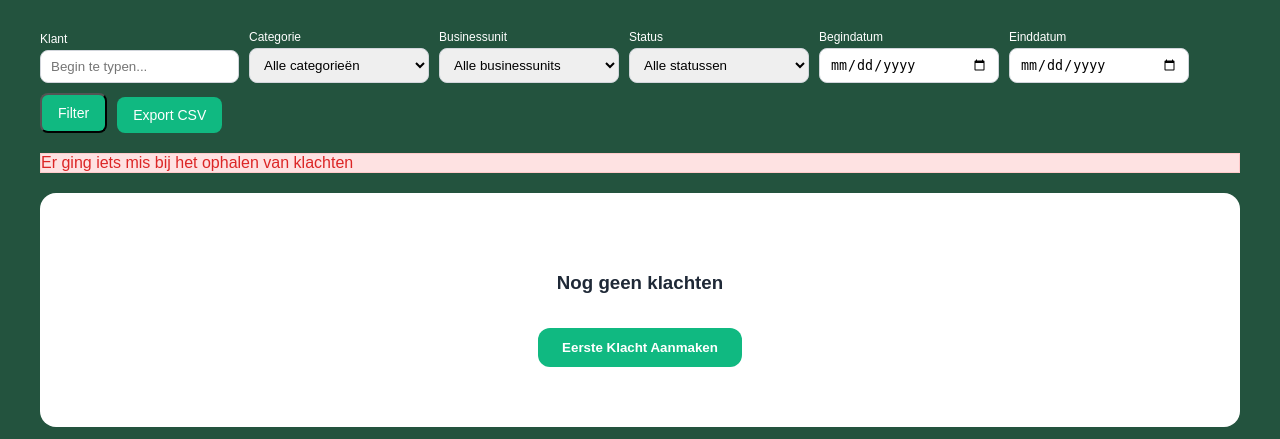
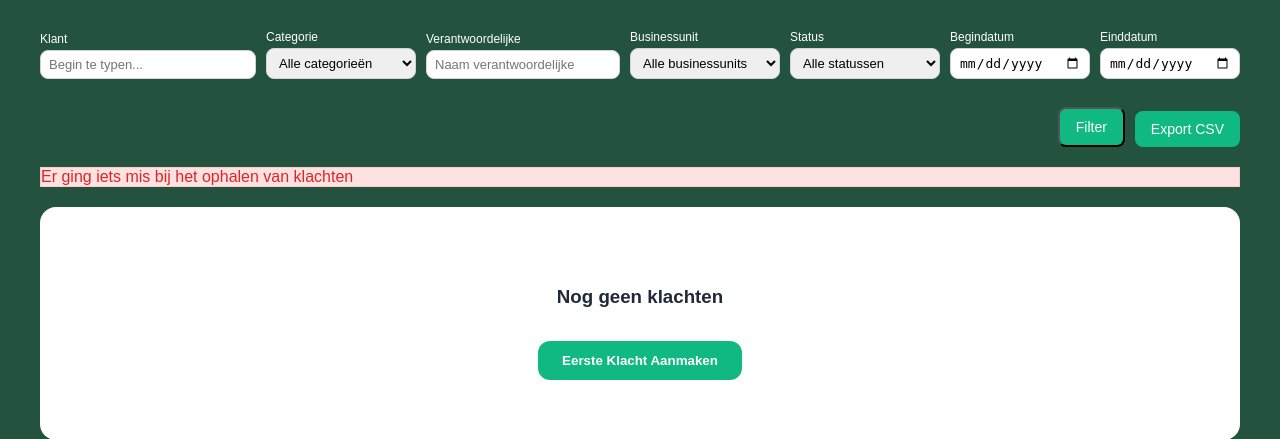
Before and after one commit to A-D-DBS-application/web-application-2025-group-10, a Flask app: page /user/klachten in a window 1280 px wide. Shown: the part 62-501 px from the top of the page. Run offline with Flask 3, Linux system fonts and the light colour scheme; the visitor is signed in with stand-in values (Sample User, id 1); data that the repository does not hold is empty.

Commit message:
voorlopig

```diff
--- a/app/routes.py
+++ b/app/routes.py
@@ -323,7 +323,16 @@
 def get_bu_value(obj):
     if not obj:
         return ''
-    return (obj.get('businessunit') or obj.get('productiebedrijf') or '').strip()
+    if obj.get('businessunit'):
+        return str(obj.get('businessunit')).strip()
+    if obj.get('productiebedrijf'):
+        return str(obj.get('productiebedrijf')).strip()
+    try:
+        if obj.get('productiebedrijf_id'):
+            return (get_productiebedrijf_name(obj.get('productiebedrijf_id')) or '').strip()
+    except Exception:
+        return ''
+    return ''
 
 @main.route('/user/klachten')
 def user_klachten():
@@ -340,9 +349,9 @@
             m = re.search(r"'([^']+)' column", str(errmsg))
             return m.group(1) if m else None
 
-        # Try to select with relational joins so fewer server calls are required
+        # Try to select with relational joins so fewer server calls are required (incl. verantwoordelijke naam)
         try:
-            query = supabase.table("klacht").select("*, klant:klant_id(klantnaam), categorie:probleemcategorie(type)").order("datum_melding", {"ascending": False})
+            query = supabase.table("klacht").select("*, klant:klant_id(klantnaam), categorie:probleemcategorie(type), vertegenwoordiger:vertegenwoordiger_id(naam)").order("datum_melding", {"ascending": False})
             # if User: only their own klachten
             if role == 'User':
                 user_id_int = safe_int(session['user_id'])
@@ -360,9 +369,9 @@
                 user_id_int = safe_int(session['user_id'])
                 query = query.eq("vertegenwoordiger_id", user_id_int)
             elif role == 'Key user':
-                bu_name = session.get('productiebedrijf_naam')
-                if bu_name and missing_col != 'productiebedrijf':
-                    query = query.eq("productiebedrijf", bu_name)
+                bu_id = session.get('productiebedrijf_id')
+                if bu_id:
+                    query = query.eq("productiebedrijf_id", safe_int(bu_id))
             try:
                 response = query.execute()
                 check_supabase_response(response, "fetching klachten fallback")
@@ -370,6 +379,65 @@
             except Exception as e2:
                 print(f"Warning: fallback select failed: {e2}")
                 klachten = []
+
+        # Attach vertegenwoordiger naam to each complaint (for filtering and display)
+        rep_map = {}
+        reps_for_filter = []
+        try:
+            def resolve_rep_id(row):
+                if row is None:
+                    return None
+                direct = safe_int(row.get('vertegenwoordiger_id'))
+                if isinstance(direct, int):
+                    return direct
+                # soms zit de id in een nested object
+                if isinstance(row.get('vertegenwoordiger'), dict):
+                    nested = safe_int(row['vertegenwoordiger'].get('gebruiker_id') or row['vertegenwoordiger'].get('id'))
+                    if isinstance(nested, int):
+                        return nested
+                return None
+
+            rep_ids = [resolve_rep_id(k) for k in klachten]
+            rep_ids = [r for r in rep_ids if isinstance(r, int)]
+            if rep_ids:
+                rep_resp = supabase.table("gebruiker").select("gebruiker_id, naam").in_("gebruiker_id", rep_ids).execute()
+                check_supabase_response(rep_resp, "fetch vertegenwoordigers for klachten")
+                rep_map = {safe_int(r.get('gebruiker_id')): r.get('naam') for r in (rep_resp.data or []) if r.get('gebruiker_id') is not None}
+            for k in klachten:
+                rep_key = resolve_rep_id(k)
+                # first try nested join
+                rep_name = ''
+                if isinstance(k.get('vertegenwoordiger'), dict):
+                    rep_name = k['vertegenwoordiger'].get('naam') or ''
+                if not rep_name:
+                    rep_name = rep_map.get(rep_key)
+                if not rep_name and rep_key is not None:
+                    try:
+                        single_resp = supabase.table("gebruiker").select("naam").eq("gebruiker_id", rep_key).execute()
+                        check_supabase_response(single_resp, "fetch vertegenwoordiger naam single")
+                        if single_resp.data and single_resp.data[0].get('naam'):
+                            rep_name = single_resp.data[0].get('naam')
+                            rep_map[rep_key] = rep_name
+                    except Exception as ex_fetch_rep:
+                        print(f"Warning: kon vertegenwoordiger naam niet ophalen voor id {rep_key}: {ex_fetch_rep}")
+                if not k.get('vertegenwoordiger') and rep_name:
+                    k['vertegenwoordiger'] = {'naam': rep_name}
+                # Always store a flat name for easy rendering
+                if rep_name:
+                    k['vertegenwoordiger_naam'] = rep_name
+            reps_for_filter = [{'id': rid, 'naam': nm} for rid, nm in rep_map.items() if nm]
+            reps_for_filter = sorted(reps_for_filter, key=lambda x: x['naam'].lower())
+        except Exception as e:
+            print(f"Warning: vertegenwoordiger info kon niet geladen worden: {e}")
+            reps_for_filter = []
+        # Fallback: use stored vertegenwoordiger_naam if join/fetch failed
+        for k in klachten:
+            if not k.get('vertegenwoordiger_naam') and k.get('vertegenwoordiger_id'):
+                if isinstance(k.get('vertegenwoordiger'), dict) and k['vertegenwoordiger'].get('naam'):
+                    k['vertegenwoordiger_naam'] = k['vertegenwoordiger']['naam']
+            if k.get('vertegenwoordiger_naam'):
+                if not k.get('vertegenwoordiger'):
+                    k['vertegenwoordiger'] = {'naam': k['vertegenwoordiger_naam']}
 
         # Apply filters from GET params
         klant_id = request.args.get('klant_id')
@@ -386,6 +454,7 @@
         date_from = request.args.get('date_from')
         date_to = request.args.get('date_to')
         businessunit_filter = request.args.get('productiebedrijf')
+        verantwoordelijke_naam = (request.args.get('vertegenwoordiger_naam') or '').strip()
 
         if klant_id:
             klachten = [k for k in klachten if str(k.get('klant_id')) == str(klant_id)]
@@ -393,6 +462,16 @@
             klachten = [k for k in klachten if str(k.get('categorie_id')) == str(categorie_id)]
         if status:
             klachten = [k for k in klachten if k.get('status') == status]
+        if verantwoordelijke_naam and role in ('Admin', 'Key user'):
+            name_lower = verantwoordelijke_naam.lower()
+            def match_rep(k):
+                nm = ''
+                if isinstance(k.get('vertegenwoordiger'), dict):
+                    nm = k['vertegenwoordiger'].get('naam') or ''
+                if not nm and k.get('vertegenwoordiger_id') in rep_map:
+                    nm = rep_map.get(k.get('vertegenwoordiger_id')) or ''
+                return name_lower in nm.lower()
+            klachten = [k for k in klachten if match_rep(k)]
         if date_from:
             klachten = [k for k in klachten if k.get('datum_melding') and str(k['datum_melding'])[:10] >= date_from]
         if date_to:
@@ -400,17 +479,26 @@
         # normalize businessunit field
         bu_session = (session.get('productiebedrijf_naam') or '').strip()
         for k in klachten:
-            if not k.get('businessunit'):
-                k['businessunit'] = get_bu_value(k) or bu_session
-            if not k.get('productiebedrijf'):
-                k['productiebedrijf'] = k.get('businessunit')
+            # prefer explicit businessunit
+            if k.get('businessunit'):
+                k['businessunit'] = str(k.get('businessunit')).strip()
+            elif k.get('productiebedrijf'):
+                k['businessunit'] = str(k.get('productiebedrijf')).strip()
+            else:
+                bu_name_from_id = ''
+                try:
+                    if k.get('productiebedrijf_id'):
+                        bu_name_from_id = get_productiebedrijf_name(k.get('productiebedrijf_id'))
+                except Exception:
+                    bu_name_from_id = ''
+                k['businessunit'] = bu_name_from_id or bu_session
 
         # apply role-based businessunit filter locally for key user
         if role == 'Key user' and bu_session:
-            klachten = [k for k in klachten if get_bu_value(k) == bu_session]
+            klachten = [k for k in klachten if (k.get('businessunit') == bu_session)]
 
         if businessunit_filter and role != 'Key user':
-            klachten = [k for k in klachten if get_bu_value(k) == businessunit_filter.strip()]
+            klachten = [k for k in klachten if get_bu_value(k) == businessunit_filter.strip() or get_productiebedrijf_name(k.get('productiebedrijf_id')) == businessunit_filter.strip()]
 
         # Als er niets terugkomt, probeer nog één keer een kale select zonder filters
         if not klachten:
@@ -441,16 +529,19 @@
         for k in klachten:
             if not k.get('klant') and k.get('klant_id') in klanten_map:
                 k['klant'] = {'klantnaam': klanten_map.get(k.get('klant_id'))}
-            if not k.get('productiebedrijf'):
-                k['productiebedrijf'] = session.get('productiebedrijf_naam') or ''
-
-        return render_template('user_klachten.html', klachten=klachten, categorieen=categorieen, klanten=klanten, businessunits=businessunits_used)
+
+        return render_template('user_klachten.html',
+                               klachten=klachten,
+                               categorieen=categorieen,
+                               klanten=klanten,
+                               businessunits=businessunits_used,
+                               vertegenwoordigers=reps_for_filter)
     except Exception as e:
         print(f"Exception in user_klachten: {e}")
         traceback.print_exc()
         flash('Er ging iets mis bij het ophalen van klachten', 'error')
         # Return with empty lists so template can still render
-        return render_template('user_klachten.html', klachten=[], categorieen=[], klanten=[])
+        return render_template('user_klachten.html', klachten=[], categorieen=[], klanten=[], vertegenwoordigers=[])
 
 
 @main.route('/user/klacht/<int:klacht_id>/details')
@@ -662,8 +753,7 @@
             reden_afwijzing = request.form.get('reden_afwijzing', '').strip()
             ondernemingsnummer = request.form.get('ondernemingsnummer', '').strip()
             businessunit = request.form.get('productiebedrijf', '').strip() or (session.get('productiebedrijf_naam') or '').strip()
-            notify_customer = request.form.get('notify_customer') == 'on'
-
+            bu_id = resolve_or_create_productiebedrijf(businessunit) if businessunit else None
             print("DEBUG - Form data ontvangen:")
             print(f"  Klant ID: {klant_id}")
             print(f"  Categorie ID: {categorie_id}")
@@ -753,6 +843,7 @@
             # Klacht aanmaken
             nieuwe_klacht = {
                 'vertegenwoordiger_id': session['user_id'],
+                'vertegenwoordiger_naam': session.get('user_naam'),
                 'klant_id': int(klant_id),
                 'categorie_id': int(categorie_id),
                 'order_nummer': order_nummer,
@@ -763,8 +854,9 @@
                 'status': 'Ingediend',
                 'datum_melding': vandaag,
                 'reden_afwijzing': reden_afwijzing,
-                'productiebedrijf': businessunit,
-                'businessunit': businessunit,
+                'businessunit': businessunit or None,
+                'productiebedrijf': businessunit or None,
+                'productiebedrijf_id': bu_id,
                 'gm_opmerking': None,
                 'datum_laatst_bewerkt': vandaag
             }
@@ -794,6 +886,14 @@
                 except Exception as ex:
                     msg = str(ex)
                     col = missing_column_in_payload(msg)
+                    # If businessunit column is missing, try alternate column name 'productiebedrijf'
+                    if col == 'businessunit' and payload.get('businessunit') is not None:
+                        alt_payload = {('productiebedrijf' if k == 'businessunit' else k): v for k, v in payload.items()}
+                        alt_resp = supabase.table("klacht").insert(alt_payload).execute()
+                        alt_err = getattr(alt_resp, 'error', None)
+                        if alt_err:
+                            raise Exception(getattr(alt_err, 'message', str(alt_err)))
+                        return alt_resp
                     if col:
                         cleaned = without_column(payload, col)
                         resp_clean = supabase.table("klacht").insert(cleaned).execute()
@@ -813,19 +913,6 @@
                     print(f"Error sending new complaint notifications: {e}")
                 # Notify GM or Sales manager if needed
                 # Simple notification: find all users with role Admin/Key user in same bedrijf
-                try:
-                    # send a very simple email
-                    if notify_customer:
-                        # Get klant details to email if present
-                        klant_email = None
-                        if klant_id:
-                            kresp = supabase.table("klant").select("email").eq("klant_id", int(klant_id)).execute()
-                            klant_email = kresp.data[0].get('email') if (kresp.data and kresp.data[0]) else None
-                        if klant_email:
-                            send_email("Uw klacht is aangemeld", f"Beste klant, uw klacht is aangemeld. Klacht ID: {response.data[0].get('klacht_id')}", [klant_email])
-                except Exception as e:
-                    print(f"Error sending notification: {e}")
-
                 flash('Klacht succesvol aangemaakt!', 'success')
                 return redirect(url_for('main.user_klachten'))
             else:
@@ -1000,9 +1087,25 @@
         flash('Toegang geweigerd', 'error')
         return redirect(url_for('main.login'))
     try:
+        # Block deletion when the user still owns open complaints
+        klachten_resp = supabase.table("klacht").select("klacht_id, status").eq("vertegenwoordiger_id", user_id).execute()
+        check_supabase_response(klachten_resp, "admin delete user fetch klachten")
+        klachten = klachten_resp.data or []
+        open_klachten = [k for k in klachten if (k.get('status') or '').strip() not in ('Afgehandeld', 'Afgewezen')]
+        if open_klachten:
+            count_open = len(open_klachten)
+            flash(f'Kan gebruiker niet verwijderen: er zijn nog {count_open} openstaande klacht(en). Wijs ze eerst toe aan een andere verantwoordelijke.', 'error')
+            return redirect(url_for('main.admin_users_page'))
+
         resp = supabase.table("gebruiker").delete().eq("gebruiker_id", user_id).execute()
         check_supabase_response(resp, "admin delete user")
-        flash('Gebruiker verwijderd', 'success')
+        # Verify that the row is actually gone
+        verify_resp = supabase.table("gebruiker").select("gebruiker_id").eq("gebruiker_id", user_id).execute()
+        check_supabase_response(verify_resp, "admin delete user verify")
+        if verify_resp.data:
+            flash('Fout bij verwijderen gebruiker', 'error')
+        else:
+            flash('Gebruiker verwijderd', 'success')
     except Exception as e:
         print(f"admin_delete_user error: {e}")
         flash('Fout bij verwijderen gebruiker', 'error')
@@ -1044,12 +1147,13 @@
         return redirect(url_for('main.login'))
     try:
         # haal klacht op om businessunit te checken
-        klacht_resp = supabase.table("klacht").select("productiebedrijf").eq("klacht_id", klacht_id).execute()
+        klacht_resp = supabase.table("klacht").select("productiebedrijf_id, businessunit").eq("klacht_id", klacht_id).execute()
         check_supabase_response(klacht_resp, "fetch klacht for assign")
         klacht_obj = klacht_resp.data[0] if klacht_resp.data else {}
         if role == 'Key user':
             my_bu = session.get('productiebedrijf_naam')
-            if my_bu and klacht_obj.get('productiebedrijf') and klacht_obj.get('productiebedrijf') != my_bu:
+            complaint_bu = klacht_obj.get('businessunit') or get_productiebedrijf_name(klacht_obj.get('productiebedrijf_id'))
+            if my_bu and complaint_bu and complaint_bu != my_bu:
                 flash('Toegang geweigerd voor deze businessunit', 'error')
                 return redirect(url_for('main.klacht_details', klacht_id=klacht_id))
 
@@ -1261,6 +1365,7 @@
         reden_afwijzing = request.form.get('reden_afwijzing', '').strip()
         ondernemingsnummer = request.form.get('ondernemingsnummer', '').strip()
         businessunit = request.form.get('productiebedrijf', '').strip() or (session.get('productiebedrijf_naam') or '').strip()
+        bu_id = resolve_or_create_productiebedrijf(businessunit) if businessunit else None
         vertegenwoordiger_id = request.form.get('vertegenwoordiger_id', '').strip()  # nieuw
 
         # Valideer verplichte velden
@@ -1316,11 +1421,14 @@
 
         # Build update_data — include status/prioriteit BEFORE update if manager
         update_data = {
-                'order_nummer': order_nummer or None,
+            'order_nummer': order_nummer or None,
             'categorie_id': int(categorie_id),
             'mogelijke_oorzaak': mogelijke_oorzaak or None,
             'reden_afwijzing': reden_afwijzing or None,
+            'businessunit': businessunit or klacht_row.get('businessunit'),
             'productiebedrijf': businessunit or klacht_row.get('productiebedrijf'),
+            'productiebedrijf_id': bu_id if bu_id is not None else klacht_row.get('productiebedrijf_id'),
+            'vertegenwoordiger_naam': klacht_row.get('vertegenwoordiger_naam') or session.get('user_naam'),
             'datum_laatst_bewerkt': datetime.utcnow().isoformat(),
             'bijlages': existing_bijlages if existing_bijlages else None
         }
--- a/app/templates/user_klachten.html
+++ b/app/templates/user_klachten.html
@@ -36,8 +36,10 @@
         .back-button:hover { background: #059669; transform: translateY(-2px); }
         .header h1 { color: white; margin: 0; }
         .filters { display:flex; gap:10px; align-items:flex-end; flex-wrap:wrap; margin-bottom:12px; }
-        .filter-field { display:flex; flex-direction:column; gap:4px; color:#fff; font-size:12px; min-width:180px; }
-        .filter-field input, .filter-field select { padding:8px 10px; border-radius:8px; border:1px solid #d1d5db; }
+        .filter-field { display:flex; flex-direction:column; gap:4px; color:#fff; font-size:12px; min-width:130px; }
+        .filter-field input, .filter-field select { padding:6px 8px; border-radius:8px; border:1px solid #d1d5db; font-size:13px; }
+        .filter-field select { min-width: 150px; }
+        .filters .compact-btn { margin-top: 18px; }
         .klachten-table { width: 100%; border-collapse: collapse; margin-top: 20px; background: white; border-radius: 16px; overflow: hidden; box-shadow: 0 4px 12px rgba(0, 0, 0, 0.1); }
         .klachten-table th, .klachten-table td { padding: 16px; text-align: left; border-bottom: 1px solid #e5e7eb; color: #1f2937; }
         .klachten-table th { background: #10b981; color: white; font-weight: bold; }
@@ -71,7 +73,7 @@
         </div>
 
         <form method="GET" class="filters">
-            <div class="filter-field">
+            <div class="filter-field" style="flex:1; min-width:140px;">
                 <label for="klant_filter">Klant</label>
                 <input type="text" id="klant_filter" name="klant_naam" list="klanten_filter" value="{{ request.args.get('klant_naam') or '' }}" placeholder="Begin te typen...">
                 <input type="hidden" name="klant_id" id="klant_id_filter" value="{{ request.args.get('klant_id') or '' }}">
@@ -90,6 +92,17 @@
                     {% endfor %}
                 </select>
             </div>
+            {% if session.get('user_rol') in ['Admin', 'Key user'] %}
+            <div class="filter-field" style="min-width:150px;">
+                <label for="vertegenwoordiger_naam">Verantwoordelijke</label>
+                <input type="text" id="vertegenwoordiger_naam" name="vertegenwoordiger_naam" list="vertegenwoordigers_filter" value="{{ request.args.get('vertegenwoordiger_naam') or '' }}" placeholder="Naam verantwoordelijke">
+                <datalist id="vertegenwoordigers_filter">
+                    {% for rep in vertegenwoordigers or [] %}
+                        <option value="{{ rep.naam }}"></option>
+                    {% endfor %}
+                </datalist>
+            </div>
+            {% endif %}
             {% if session.get('user_rol') != 'Key user' %}
             <div class="filter-field">
                 <label for="productiebedrijf">Businessunit</label>
@@ -101,7 +114,7 @@
                 </select>
             </div>
             {% endif %}
-            <div class="filter-field">
+            <div class="filter-field" style="min-width:140px;">
                 <label for="status">Status</label>
                 <select name="status" id="status">
                     <option value="">Alle statussen</option>
@@ -112,20 +125,20 @@
                     <option value="Afgehandeld" {% if request.args.get('status') == 'Afgehandeld' %}selected{% endif %}>Afgehandeld</option>
                 </select>
             </div>
-            <div class="filter-field">
+            <div class="filter-field" style="min-width:140px;">
                 <label for="date_from">Begindatum</label>
                 <input type="date" id="date_from" name="date_from" value="{{ request.args.get('date_from') or '' }}">
             </div>
-            <div class="filter-field">
+            <div class="filter-field" style="min-width:140px;">
                 <label for="date_to">Einddatum</label>
                 <input type="date" id="date_to" name="date_to" value="{{ request.args.get('date_to') or '' }}">
             </div>
-            <div class="filter-field" style="min-width:auto;">
-                <button type="submit" class="action-link" style="padding:10px 16px;">Filter</button>
+            <div class="filter-field compact-btn" style="min-width:auto; margin-left:auto;">
+                <button type="submit" class="action-link" style="padding:10px 16px; white-space:nowrap;">Filter</button>
             </div>
             {% if session.get('user_rol') in ['Admin', 'Key user'] %}
-            <div class="filter-field" style="min-width:auto;">
-                <a href="/user/klachten/export{% if request.query_string %}?{{ request.query_string.decode('utf-8') }}{% endif %}" class="action-link" style="padding:10px 16px;">Export CSV</a>
+            <div class="filter-field compact-btn" style="min-width:auto;">
+                <a href="/user/klachten/export{% if request.query_string %}?{{ request.query_string.decode('utf-8') }}{% endif %}" class="action-link" style="padding:10px 16px; white-space:nowrap;">Export CSV</a>
             </div>
             {% endif %}
         </form>
@@ -147,6 +160,7 @@
                         <th>Klacht ID</th>
                         <th>Datum</th>
                         <th>Klant</th>
+                        <th>Verantwoordelijke</th>
                         <th>Businessunit</th>
                         <th>Status</th>
                         <th>Prioriteit</th>
@@ -169,7 +183,10 @@
                             {% endif %}
                         </td>
                         <td>{{ klacht.klant.klantnaam if klacht.klant else '' }}</td>
-                        <td>{{ klacht.productiebedrijf or 'Onbekend' }}</td>
+                        <td>
+                            {{ (klacht.vertegenwoordiger.naam if klacht.vertegenwoordiger and klacht.vertegenwoordiger.naam else klacht.vertegenwoordiger_naam) or '-' }}
+                        </td>
+                        <td>{{ klacht.businessunit or klacht.productiebedrijf or 'Onbekend' }}</td>
                         <td>
                             <span class="status-badge status-{{ klacht.status.replace(' ', '') }}">
                                 {{ klacht.status }}
```
Also changed, not shown: app/templates/admin_dashboard.html (+16 -0 lines), app/templates/admin_users.html (+16 -0 lines), app/templates/keyuser_dashboard.html (+15 -67 lines), app/templates/klacht_aanmaken.html (+2 -9 lines).
